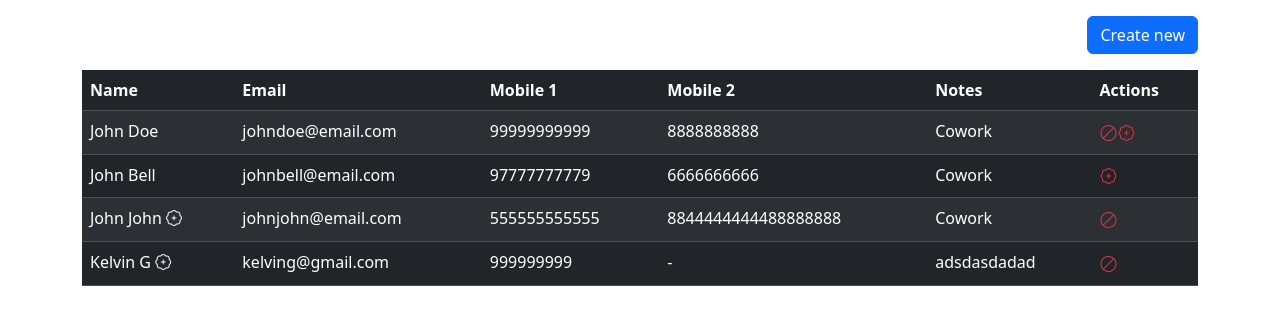
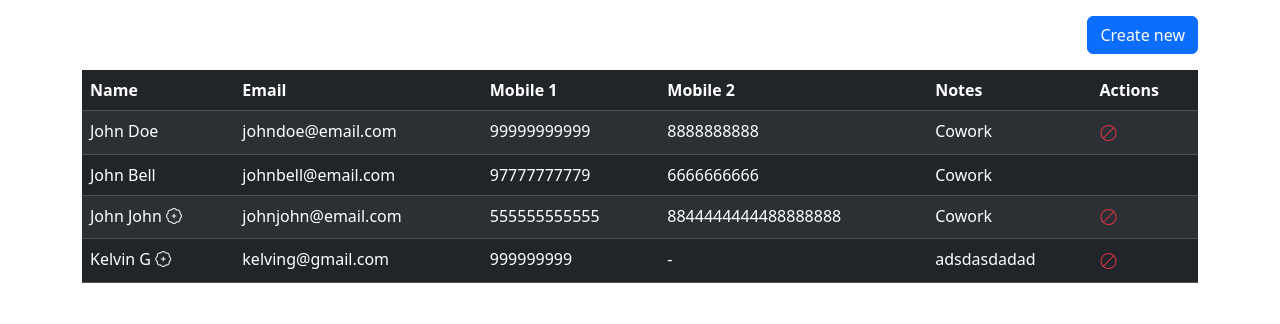
Before and after one commit to kelvosk/contacts-management, an Angular app: page /list in a window 1280 px wide. Shown: the top 324 px of the page. Built offline with nearby package versions, Linux system fonts and the light colour scheme; data requests are answered from the project's data file.

Commit message:
removing emergency contact button from list, because you will assign it through edit contact screen

```diff
--- a/src/app/contacts/contacts.html
+++ b/src/app/contacts/contacts.html
@@ -37,13 +37,6 @@
                   </span>
                 </button>
               }
-              @if (!contact.isEmergencyContact) {
-                <button class="btn btn-link p-0 text-danger">
-                  <span>
-                    <i class="bi bi-patch-plus"></i>
-                  </span>
-                </button>
-              }
             </td>
           </tr>
         }
```
